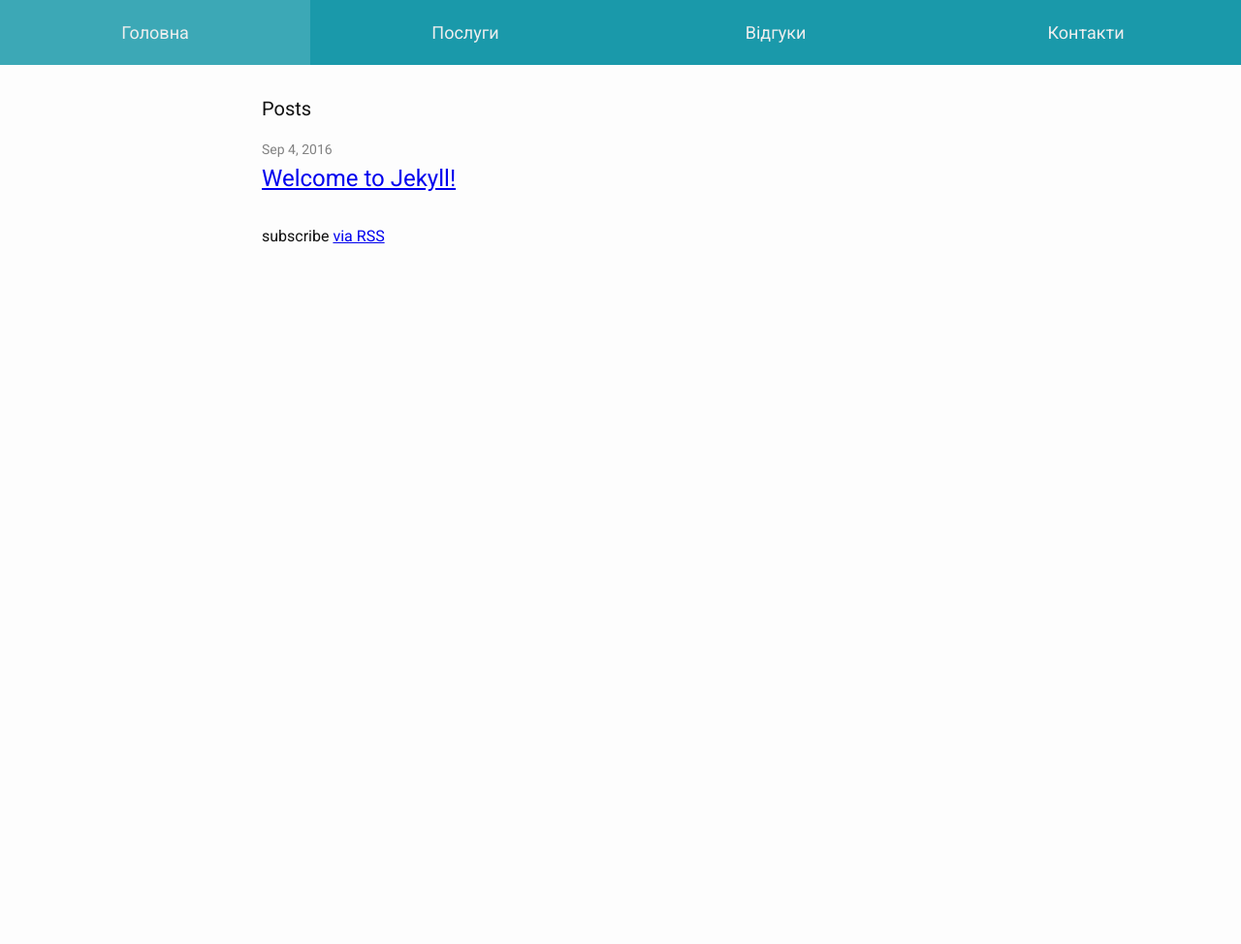
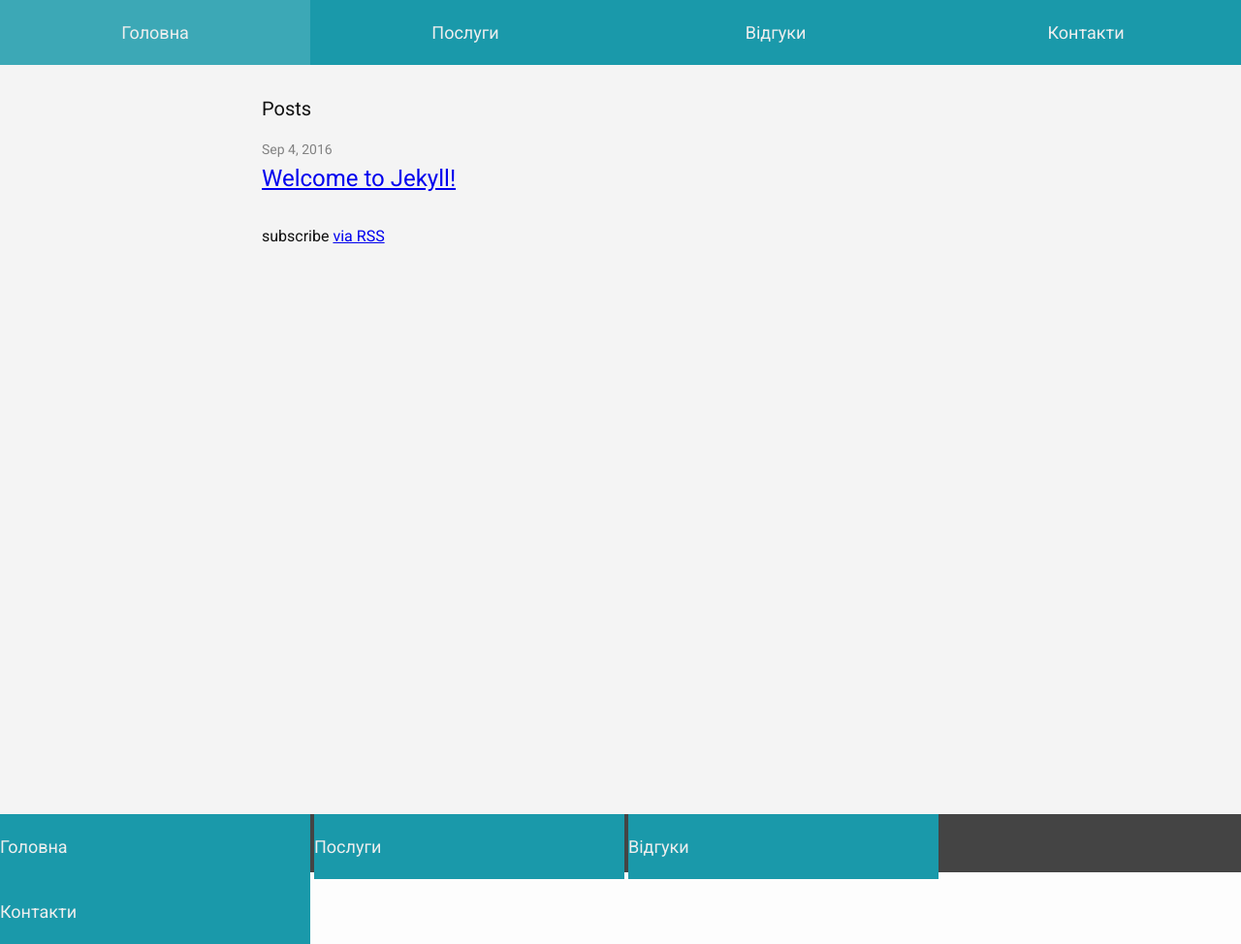
Before and after one commit to komaschuk/project-1, a Jekyll site: the page built from index.html, in a window 1280 px wide. Shown: the whole page at 97% size. Built offline with Jekyll 4.4.1, drawn with Linux system fonts in a browser that asks for light colours; before the commit the page ends 900 px from its top, so only the background shows below that.

Commit message:
upd project

```diff
--- a/_includes/Footer/index.html
+++ b/_includes/Footer/index.html
@@ -1 +1,7 @@
-<div class="footer"></div>
+<div class="footer">
+	<div class="footer__logo"></div>
+	<span class="footer__copyright"></span>
+	<section>
+        {% include NavBar/index.html %}
+	</section>
+</div>
--- a/_includes/Footer/style.scss
+++ b/_includes/Footer/style.scss
@@ -1,3 +1,4 @@
 .footer {
 	background: $footer-color;
+	height: 60px;
 }
--- a/_includes/Header/index.html
+++ b/_includes/Header/index.html
@@ -5,10 +5,6 @@
         <div class="header__phone-numbers"></div>
     </section>
     <section>
-        <nav>
-        {% for i in site.data.Header.config %}
-            <a class="header__item header__item-{{ i.class }}" href="#">{{ i.title }}</a>
-        {% endfor %}
-        </nav>
+        {% include NavBar/index.html %}
     </section>
 </header>
--- /dev/null
+++ b/_includes/NavBar/index.html
@@ -0,0 +1,5 @@
+<nav>
+    {% for i in site.data.NavBar.config %}
+        <a class="header__item header__item-{{ i.class }}" href="#">{{ i.title }}</a>
+    {% endfor %}
+</nav>
--- a/_scss/_-vars.scss
+++ b/_scss/_-vars.scss
@@ -4,4 +4,4 @@
 // BODY
 $base-font: 400 16px/1.3 'Roboto', sans-serif;
 $base-color: #1a99aa;
-$footer-color: #202121;
+$footer-color: #444;
--- a/_scss/main.scss
+++ b/_scss/main.scss
@@ -41,3 +41,4 @@ $on-laptop:        800px;
 @import "_base";
 @import "_layout";
 @import "_includes/Header/style";
+@import "_includes/Footer/style";
--- a/assets/css/main.css
+++ b/assets/css/main.css
@@ -7,6 +7,16 @@ p, blockquote, pre, hr,
 dl, dd, ol, ul, figure {
   margin: 0;
   padding: 0;
+}
+
+html {
+  height: 100%;
+}
+
+.page-content {
+  -ms-flex: 1 0 auto;
+      flex: 1 0 auto;
+  background: #F4F4F4;
 }
 
 /**
@@ -21,6 +31,14 @@ body {
   font-feature-settings: "kern" 1;
   font-kerning: normal;
   font-family: 'Roboto', sans-serif;
+}
+
+body {
+  min-height: 100%;
+  display: -ms-flexbox;
+  display: flex;
+  -ms-flex-direction: column;
+      flex-direction: column;
 }
 
 /**
@@ -401,3 +419,8 @@ pre > code {
 .header__item:hover {
   background: rgba(26, 153, 170, 0.85);
 }
+
+.footer {
+  background: #444;
+  height: 60px;
+}
```
Also changed, not shown: _scss/_base.scss (+13 -0 lines), _includes/NavBar/config.yml (renamed from _includes/Header/config.yml), _includes/NavBar/style.scss (added).
